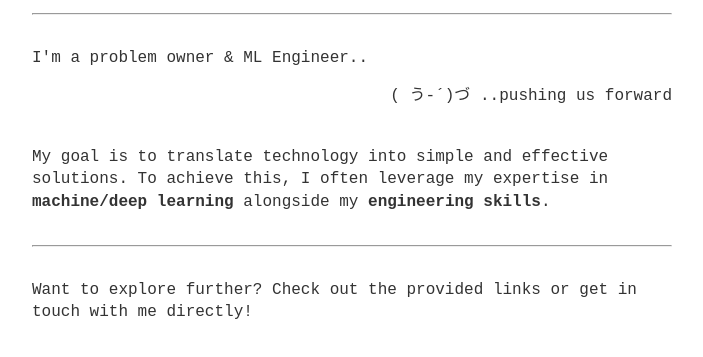
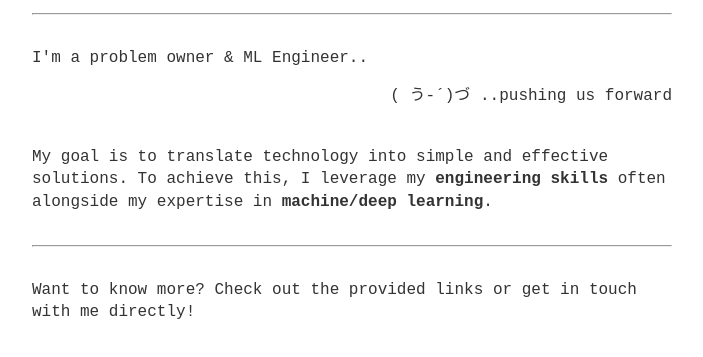
Before and after one commit to horefice/horefice.github.io, a plain HTML site: page index.html in a window 1280 px wide. Shown: the part 173-530 px from the top of the page, without its empty margins (288-991 px from the left). Drawn offline with Linux system fonts and the light colour scheme.

Commit message:
improved text

```diff
--- a/index.html
+++ b/index.html
@@ -74,11 +74,11 @@
             <p>I'm a problem owner & ML Engineer..</p>
             <p style="text-align: right;"><span aria-hidden="true">&nbsp;&nbsp;&nbsp;( う-´)づ ..</span>pushing us forward</p>
             <br>
-            <p>My goal is to translate technology into simple and effective solutions. To achieve this, I often leverage my expertise in <b>machine/deep learning</b> alongside my <b>engineering skills</b>.</p>
+            <p>My goal is to translate technology into simple and effective solutions. To achieve this, I leverage my <b>engineering skills</b> often alongside my expertise in <b>machine/deep learning</b>.</p>
         </section>
         <hr>
         <footer>
-            <p>Want to explore further? Check out the provided links or get in touch with me directly!</p>
+            <p>Want to know more? Check out the provided links or get in touch with me directly!</p>
         </footer>
     </div>
 </body>
```
